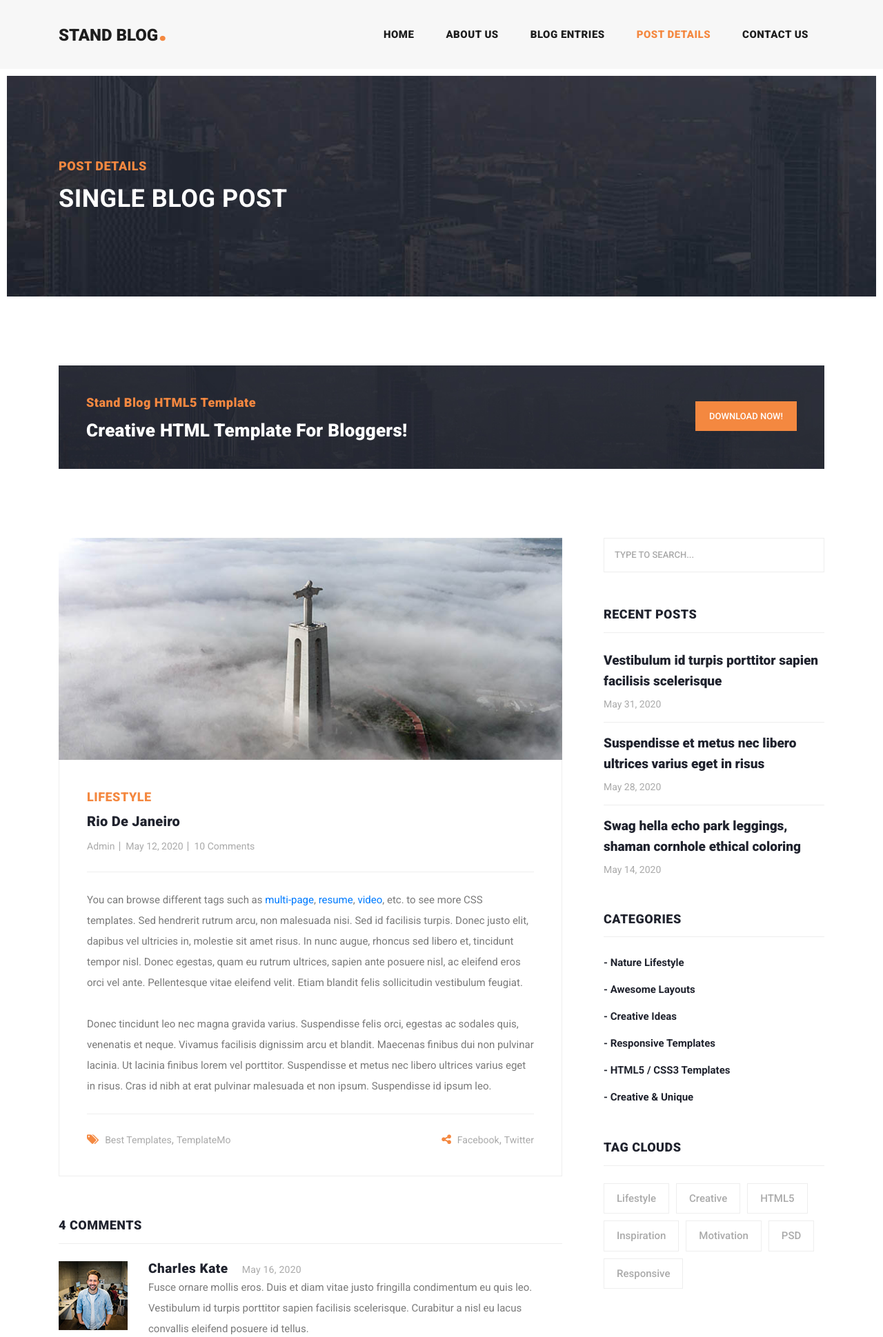
After one commit to R-Zarei/blog, a Django app: page /posts/1/ in a window 1280 px wide. The commit adds this page. Shown: the top 1939 px of the page at 69% size. Run offline with Django 5.2, Linux system fonts and the light colour scheme; data comes from the database, SQL or seed files in the repository; both versions use the stored data as it was after the commit; some libraries are stand-ins or nearby versions.

Commit message:
make post_details view in blog_app and it url and add post_details.html in blog_app.

```diff
--- a/blog/urls.py
+++ b/blog/urls.py
@@ -23,6 +23,7 @@ urlpatterns = [
     path('admin/', admin.site.urls),
     path('', include('home_app.urls')),
     path('', include('account_app.urls')),
+    path('', include('blog_app.urls')),
 ]
 if settings.DEBUG:
     urlpatterns += static(settings.MEDIA_URL, document_root=settings.MEDIA_ROOT)
--- /dev/null
+++ b/blog_app/templates/blog_app/post_details.html
@@ -0,0 +1,375 @@
+<!DOCTYPE html>
+<html lang="en">
+
+  <head>
+
+    <meta charset="utf-8">
+    <meta name="viewport" content="width=device-width, initial-scale=1, shrink-to-fit=no">
+    <meta name="description" content="">
+    <meta name="author" content="">
+    <link href="https://fonts.googleapis.com/css?family=Roboto:100,100i,300,300i,400,400i,500,500i,700,700i,900,900i&display=swap" rel="stylesheet">
+
+    <title>Stand Blog - Post Details</title>
+
+    <!-- Bootstrap core CSS -->
+    <link href="vendor/bootstrap/css/bootstrap.min.css" rel="stylesheet">
+
+
+    <!-- Additional CSS Files -->
+    <link rel="stylesheet" href="assets/css/fontawesome.css">
+    <link rel="stylesheet" href="assets/css/templatemo-stand-blog.css">
+    <link rel="stylesheet" href="assets/css/owl.css">
+<!--
+
+TemplateMo 551 Stand Blog
+
+https://templatemo.com/tm-551-stand-blog
+
+-->
+  </head>
+
+  <body>
+
+    <!-- ***** Preloader Start ***** -->
+    <div id="preloader">
+        <div class="jumper">
+            <div></div>
+            <div></div>
+            <div></div>
+        </div>
+    </div>
+    <!-- ***** Preloader End ***** -->
+
+    <!-- Header -->
+    <header class="">
+      <nav class="navbar navbar-expand-lg">
+        <div class="container">
+          <a class="navbar-brand" href="index.html"><h2>Stand Blog<em>.</em></h2></a>
+          <button class="navbar-toggler" type="button" data-toggle="collapse" data-target="#navbarResponsive" aria-controls="navbarResponsive" aria-expanded="false" aria-label="Toggle navigation">
+            <span class="navbar-toggler-icon"></span>
+          </button>
+          <div class="collapse navbar-collapse" id="navbarResponsive">
+            <ul class="navbar-nav ml-auto">
+              <li class="nav-item">
+                <a class="nav-link" href="index.html">Home
+                  <span class="sr-only">(current)</span>
+                </a>
+              </li>
+              <li class="nav-item">
+                <a class="nav-link" href="about.html">About Us</a>
+              </li>
+              <li class="nav-item">
+                <a class="nav-link" href="blog.html">Blog Entries</a>
+              </li>
+              <li class="nav-item active">
+                <a class="nav-link" href="post-details.html">Post Details</a>
+              </li>
+              <li class="nav-item">
+                <a class="nav-link" href="contact.html">Contact Us</a>
+              </li>
+            </ul>
+          </div>
+        </div>
+      </nav>
+    </header>
+
+    <!-- Page Content -->
+    <!-- Banner Starts Here -->
+    <div class="heading-page header-text">
+      <section class="page-heading">
+        <div class="container">
+          <div class="row">
+            <div class="col-lg-12">
+              <div class="text-content">
+                <h4>Post Details</h4>
+                <h2>Single blog post</h2>
+              </div>
+            </div>
+          </div>
+        </div>
+      </section>
+    </div>
+
+    <!-- Banner Ends Here -->
+
+    <section class="call-to-action">
+      <div class="container">
+        <div class="row">
+          <div class="col-lg-12">
+            <div class="main-content">
+              <div class="row">
+                <div class="col-lg-8">
+                  <span>Stand Blog HTML5 Template</span>
+                  <h4>Creative HTML Template For Bloggers!</h4>
+                </div>
+                <div class="col-lg-4">
+                  <div class="main-button">
+                    <a rel="nofollow" href="https://templatemo.com/tm-551-stand-blog" target="_parent">Download Now!</a>
+                  </div>
+                </div>
+              </div>
+            </div>
+          </div>
+        </div>
+      </div>
+    </section>
+
+
+    <section class="blog-posts grid-system">
+      <div class="container">
+        <div class="row">
+          <div class="col-lg-8">
+            <div class="all-blog-posts">
+              <div class="row">
+                <div class="col-lg-12">
+                  <div class="blog-post">
+                    <div class="blog-thumb">
+                      <img src="assets/images/blog-post-02.jpg" alt="">
+                    </div>
+                    <div class="down-content">
+                      <span>Lifestyle</span>
+                      <a href="post-details.html"><h4>{{ post.title }}</h4></a>
+                      <ul class="post-info">
+                        <li><a href="#">Admin</a></li>
+                        <li><a href="#">May 12, 2020</a></li>
+                        <li><a href="#">10 Comments</a></li>
+                      </ul>
+                      <p>You can browse different tags such as <a rel="nofollow" href="https://templatemo.com/tag/multi-page" target="_parent">multi-page</a>, <a rel="nofollow" href="https://templatemo.com/tag/resume" target="_parent">resume</a>, <a rel="nofollow" href="https://templatemo.com/tag/video" target="_parent">video</a>, etc. to see more CSS templates. Sed hendrerit rutrum arcu, non malesuada nisi. Sed id facilisis turpis. Donec justo elit, dapibus vel ultricies in, molestie sit amet risus. In nunc augue, rhoncus sed libero et, tincidunt tempor nisl. Donec egestas, quam eu rutrum ultrices, sapien ante posuere nisl, ac eleifend eros orci vel ante. Pellentesque vitae eleifend velit. Etiam blandit felis sollicitudin vestibulum feugiat.
+                      <br><br>Donec tincidunt leo nec magna gravida varius. Suspendisse felis orci, egestas ac sodales quis, venenatis et neque. Vivamus facilisis dignissim arcu et blandit. Maecenas finibus dui non pulvinar lacinia. Ut lacinia finibus lorem vel porttitor. Suspendisse et metus nec libero ultrices varius eget in risus. Cras id nibh at erat pulvinar malesuada et non ipsum. Suspendisse id ipsum leo.</p>
+                      <div class="post-options">
+                        <div class="row">
+                          <div class="col-6">
+                            <ul class="post-tags">
+                              <li><i class="fa fa-tags"></i></li>
+                              <li><a href="#">Best Templates</a>,</li>
+                              <li><a href="#">TemplateMo</a></li>
+                            </ul>
+                          </div>
+                          <div class="col-6">
+                            <ul class="post-share">
+                              <li><i class="fa fa-share-alt"></i></li>
+                              <li><a href="#">Facebook</a>,</li>
+                              <li><a href="#"> Twitter</a></li>
+                            </ul>
+                          </div>
+                        </div>
+                      </div>
+                    </div>
+                  </div>
+                </div>
+                <div class="col-lg-12">
+                  <div class="sidebar-item comments">
+                    <div class="sidebar-heading">
+                      <h2>4 comments</h2>
+                    </div>
+                    <div class="content">
+                      <ul>
+                        <li>
+                          <div class="author-thumb">
+                            <img src="assets/images/comment-author-01.jpg" alt="">
+                          </div>
+                          <div class="right-content">
+                            <h4>Charles Kate<span>May 16, 2020</span></h4>
+                            <p>Fusce ornare mollis eros. Duis et diam vitae justo fringilla condimentum eu quis leo. Vestibulum id turpis porttitor sapien facilisis scelerisque. Curabitur a nisl eu lacus convallis eleifend posuere id tellus.</p>
+                          </div>
+                        </li>
+                        <li class="replied">
+                          <div class="author-thumb">
+                            <img src="assets/images/comment-author-02.jpg" alt="">
+                          </div>
+                          <div class="right-content">
+                            <h4>Thirteen Man<span>May 20, 2020</span></h4>
+                            <p>In porta urna sed venenatis sollicitudin. Praesent urna sem, pulvinar vel mattis eget.</p>
+                          </div>
+                        </li>
+                        <li>
+                          <div class="author-thumb">
+                            <img src="assets/images/comment-author-03.jpg" alt="">
+                          </div>
+                          <div class="right-content">
+                            <h4>Belisimo Mama<span>May 16, 2020</span></h4>
+                            <p>Nullam nec pharetra nibh. Cras tortor nulla, faucibus id tincidunt in, ultrices eget ligula. Sed vitae suscipit ligula. Vestibulum id turpis volutpat, lobortis turpis ac, molestie nibh.</p>
+                          </div>
+                        </li>
+                        <li class="replied">
+                          <div class="author-thumb">
+                            <img src="assets/images/comment-author-02.jpg" alt="">
+                          </div>
+                          <div class="right-content">
+                            <h4>Thirteen Man<span>May 22, 2020</span></h4>
+                            <p>Mauris sit amet justo vulputate, cursus massa congue, vestibulum odio. Aenean elit nunc, gravida in erat sit amet, feugiat viverra leo.</p>
+                          </div>
+                        </li>
+                      </ul>
+                    </div>
+                  </div>
+                </div>
+                <div class="col-lg-12">
+                  <div class="sidebar-item submit-comment">
+                    <div class="sidebar-heading">
+                      <h2>Your comment</h2>
+                    </div>
+                    <div class="content">
+                      <form id="comment" action="#" method="post">
+                        <div class="row">
+                          <div class="col-md-6 col-sm-12">
+                            <fieldset>
+                              <input name="name" type="text" id="name" placeholder="Your name" required="">
+                            </fieldset>
+                          </div>
+                          <div class="col-md-6 col-sm-12">
+                            <fieldset>
+                              <input name="email" type="text" id="email" placeholder="Your email" required="">
+                            </fieldset>
+                          </div>
+                          <div class="col-md-12 col-sm-12">
+                            <fieldset>
+                              <input name="subject" type="text" id="subject" placeholder="Subject">
+                            </fieldset>
+                          </div>
+                          <div class="col-lg-12">
+                            <fieldset>
+                              <textarea name="message" rows="6" id="message" placeholder="Type your comment" required=""></textarea>
+                            </fieldset>
+                          </div>
+                          <div class="col-lg-12">
+                            <fieldset>
+                              <button type="submit" id="form-submit" class="main-button">Submit</button>
+                            </fieldset>
+                          </div>
+                        </div>
+                      </form>
+                    </div>
+                  </div>
+                </div>
+              </div>
+            </div>
+          </div>
+          <div class="col-lg-4">
+            <div class="sidebar">
+              <div class="row">
+                <div class="col-lg-12">
+                  <div class="sidebar-item search">
+                    <form id="search_form" name="gs" method="GET" action="#">
+                      <input type="text" name="q" class="searchText" placeholder="type to search..." autocomplete="on">
+                    </form>
+                  </div>
+                </div>
+                <div class="col-lg-12">
+                  <div class="sidebar-item recent-posts">
+                    <div class="sidebar-heading">
+                      <h2>Recent Posts</h2>
+                    </div>
+                    <div class="content">
+                      <ul>
+                        <li><a href="post-details.html">
+                          <h5>Vestibulum id turpis porttitor sapien facilisis scelerisque</h5>
+                          <span>May 31, 2020</span>
+                        </a></li>
+                        <li><a href="post-details.html">
+                          <h5>Suspendisse et metus nec libero ultrices varius eget in risus</h5>
+                          <span>May 28, 2020</span>
+                        </a></li>
+                        <li><a href="post-details.html">
+                          <h5>Swag hella echo park leggings, shaman cornhole ethical coloring</h5>
+                          <span>May 14, 2020</span>
+                        </a></li>
+                      </ul>
+                    </div>
+                  </div>
+                </div>
+                <div class="col-lg-12">
+                  <div class="sidebar-item categories">
+                    <div class="sidebar-heading">
+                      <h2>Categories</h2>
+                    </div>
+                    <div class="content">
+                      <ul>
+                        <li><a href="#">- Nature Lifestyle</a></li>
+                        <li><a href="#">- Awesome Layouts</a></li>
+                        <li><a href="#">- Creative Ideas</a></li>
+                        <li><a href="#">- Responsive Templates</a></li>
+                        <li><a href="#">- HTML5 / CSS3 Templates</a></li>
+                        <li><a href="#">- Creative &amp; Unique</a></li>
+                      </ul>
+                    </div>
+                  </div>
+                </div>
+                <div class="col-lg-12">
+                  <div class="sidebar-item tags">
+                    <div class="sidebar-heading">
+                      <h2>Tag Clouds</h2>
+                    </div>
+                    <div class="content">
+                      <ul>
+                        <li><a href="#">Lifestyle</a></li>
+                        <li><a href="#">Creative</a></li>
+                        <li><a href="#">HTML5</a></li>
+                        <li><a href="#">Inspiration</a></li>
+                        <li><a href="#">Motivation</a></li>
+                        <li><a href="#">PSD</a></li>
+                        <li><a href="#">Responsive</a></li>
+                      </ul>
+                    </div>
+                  </div>
+                </div>
+              </div>
+            </div>
+          </div>
+        </div>
+      </div>
+    </section>
+
+
+    <footer>
+      <div class="container">
+        <div class="row">
+          <div class="col-lg-12">
+            <ul class="social-icons">
+              <li><a href="#">Facebook</a></li>
+              <li><a href="#">Twitter</a></li>
+              <li><a href="#">Behance</a></li>
+              <li><a href="#">Linkedin</a></li>
+              <li><a href="#">Dribbble</a></li>
+            </ul>
+          </div>
+          <div class="col-lg-12">
+            <div class="copyright-text">
+              <p>Copyright 2020 Stand Blog Co.
+
+                 | Design: <a rel="nofollow" href="https://templatemo.com" target="_parent">TemplateMo</a></p>
+            </div>
+          </div>
+        </div>
+      </div>
+    </footer>
+
+
+    <!-- Bootstrap core JavaScript -->
+    <script src="vendor/jquery/jquery.min.js"></script>
+    <script src="vendor/bootstrap/js/bootstrap.bundle.min.js"></script>
+
+
+    <!-- Additional Scripts -->
+    <script src="assets/js/custom.js"></script>
+    <script src="assets/js/owl.js"></script>
+    <script src="assets/js/slick.js"></script>
+    <script src="assets/js/isotope.js"></script>
+    <script src="assets/js/accordions.js"></script>
+
+
+    <script language = "text/Javascript">
+      cleared[0] = cleared[1] = cleared[2] = 0; //set a cleared flag for each field
+      function clearField(t){                   //declaring the array outside of the
+      if(! cleared[t.id]){                      // function makes it static and global
+          cleared[t.id] = 1;  // you could use true and false, but that's more typing
+          t.value='';         // with more chance of typos
+          t.style.color='#fff';
+          }
+      }
+    </script>
+
+
+  </body>
+
+</html>
--- /dev/null
+++ b/blog_app/urls.py
@@ -0,0 +1,8 @@
+from django.urls import path
+from . import views
+
+
+app_name = 'blog'
+urlpatterns = [
+    path('posts/<int:pk>/', views.post_details, name='post_details'),
+]
--- a/blog_app/views.py
+++ b/blog_app/views.py
@@ -1,3 +1,7 @@
 from django.shortcuts import render
+from .models import Post
 
-# Create your views here.
+
+def post_details(request, pk):
+    context = Post.objects.get(pk=pk)
+    return render(request, 'blog_app/post_details.html', {'post': context})
--- a/home_app/templates/home_app/index.html
+++ b/home_app/templates/home_app/index.html
@@ -115,7 +115,7 @@
                                             <span style="margin-right: 15px">{{ cat.title }}</span>
                                         {% endfor %}
                                     </div>
-                                    <a href="post-details.html"><h4>{{ post.title }}</h4></a>
+                                    <a href="{% url 'blog:post_details' post.id %}"><h4>{{ post.title }}</h4></a>
                                     <ul class="post-info">
                                         <li><a href="#">{{ post.author }}</a></li>
                                         <li><a href="#">{{ post.created }}</a></li>
```
Also changed, not shown: blog_app/migrations/0005_post_published_alter_post_pub_date.py (added), db.sqlite3.
